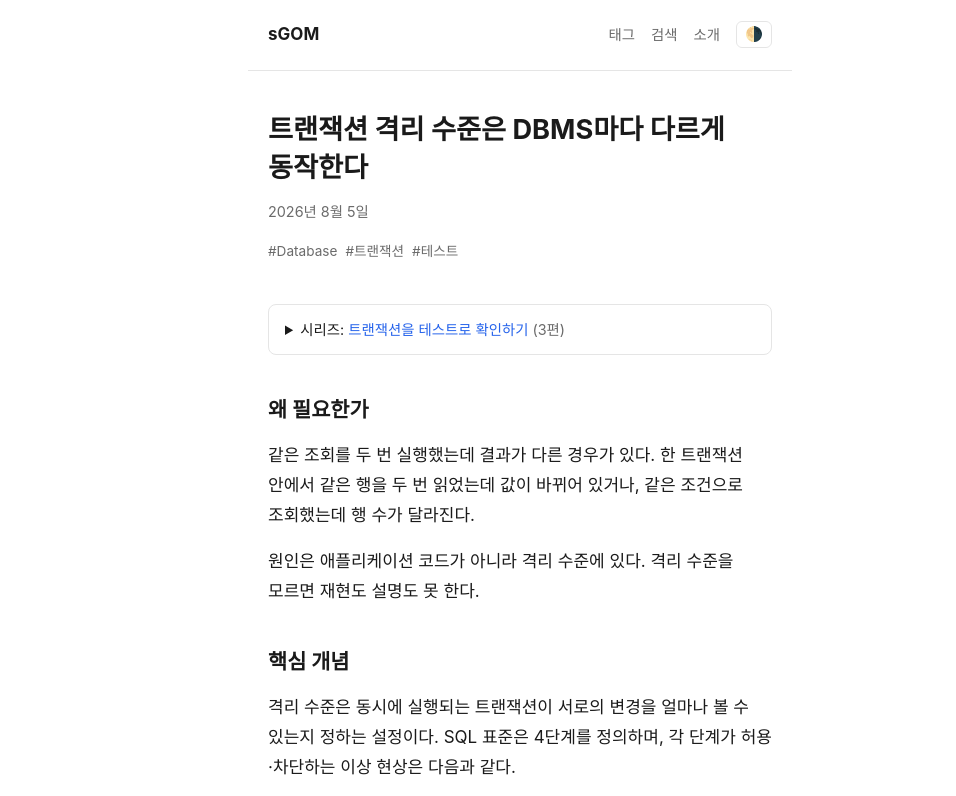
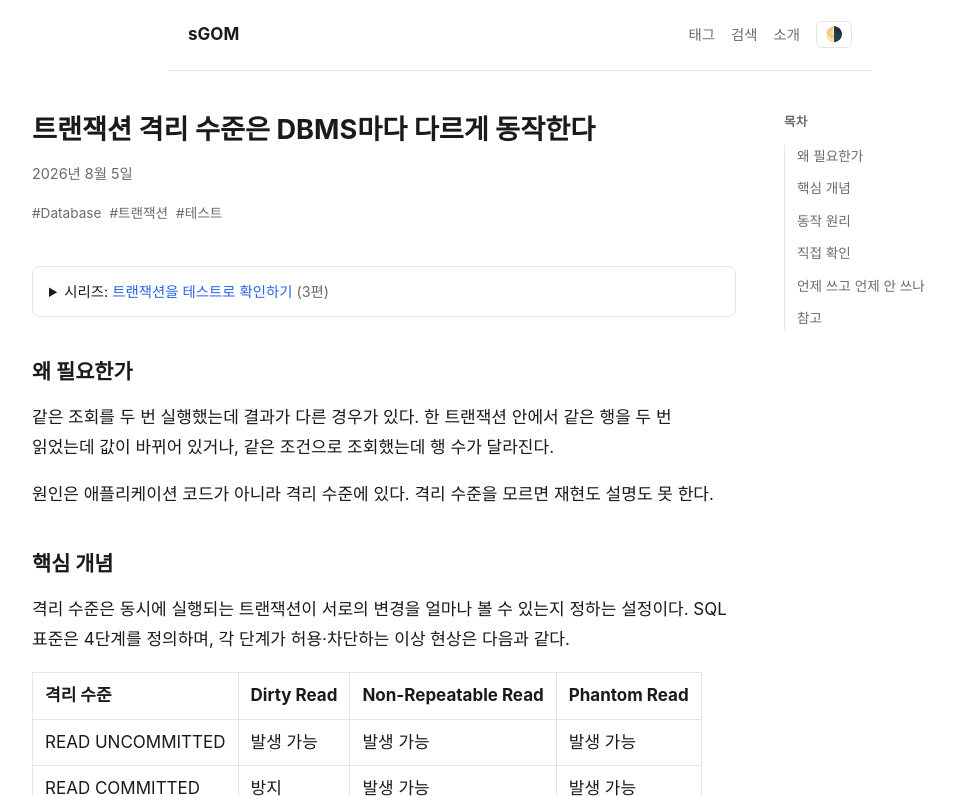
Before and after one commit to sGOM/sGom.github.io, an Astro site: page /posts/transaction-isolation-levels in a window 1280 px wide. Shown: the top 796 px of the page, without its empty margins (120-1076 px from the left). Built offline with nearby package versions, Linux system fonts and the light colour scheme; Astro itself is replaced by a stand-in of ours.

Commit message:
feat: 본문 폭 확대 및 우측 sticky 목차 추가
PC 화면에서 본문 폭이 좁다는 피드백을 반영해 --content-width를
34rem에서 44rem으로 넓혔다. 목록 페이지도 같은 변수를 쓰므로
함께 넓어진다.

글 본문 페이지에는 새 TableOfContents 컴포넌트로 우측 sticky
목차를 추가했다. depth 2를 기본으로 depth 3은 들여쓰기하고,
네이티브 앵커(#slug)로 이동한다. 1024px 미만에서는 숨긴다.
Pagefind 인덱싱 범위(article[data-pagefind-body]) 바깥에 두고
data-pagefind-ignore도 함께 붙여 검색 결과에 섞이지 않게 했다.

Co-Authored-By: Claude Opus 5 <noreply@anthropic.com>

```diff
--- /dev/null
+++ b/src/components/TableOfContents.astro
@@ -0,0 +1,79 @@
+---
+interface Heading {
+  depth: number;
+  slug: string;
+  text: string;
+}
+
+interface Props {
+  headings: Heading[];
+}
+
+const { headings } = Astro.props;
+---
+
+{headings.length > 0 && (
+  <aside class="post-toc" data-pagefind-ignore aria-label="목차">
+    <p class="post-toc-title">목차</p>
+    <ul>
+      {headings.map((h) => (
+        <li class:list={['post-toc-item', h.depth >= 3 && 'post-toc-item--sub']}>
+          <a href={`#${h.slug}`}>{h.text}</a>
+        </li>
+      ))}
+    </ul>
+  </aside>
+)}
+
+<style>
+  .post-toc {
+    position: sticky;
+    top: 5.5rem;
+    align-self: start;
+    max-height: calc(100vh - 7rem);
+    overflow-y: auto;
+    font-size: 0.85rem;
+  }
+
+  .post-toc-title {
+    margin: 0 0 0.75rem;
+    font-size: 0.78rem;
+    font-weight: 700;
+    letter-spacing: 0.03em;
+    color: var(--fg-muted);
+  }
+
+  ul {
+    display: flex;
+    flex-direction: column;
+    gap: 0.55rem;
+    margin: 0;
+    padding: 0;
+    list-style: none;
+    border-left: 1px solid var(--border);
+  }
+
+  .post-toc-item {
+    padding-left: 0.75rem;
+  }
+
+  .post-toc-item--sub {
+    padding-left: 1.75rem;
+  }
+
+  .post-toc-item a {
+    color: var(--fg-muted);
+    line-height: 1.4;
+  }
+
+  .post-toc-item a:hover {
+    color: var(--fg);
+    text-decoration: underline;
+  }
+
+  @media (max-width: 1023px) {
+    .post-toc {
+      display: none;
+    }
+  }
+</style>
--- a/src/layouts/BaseLayout.astro
+++ b/src/layouts/BaseLayout.astro
@@ -5,9 +5,10 @@ import '../styles/global.css';
 interface Props {
   title: string;
   description: string;
+  wide?: boolean;
 }
 
-const { title, description } = Astro.props;
+const { title, description, wide = false } = Astro.props;
 const canonical = new URL(Astro.url.pathname, Astro.site);
 ---
 
@@ -45,7 +46,7 @@ const canonical = new URL(Astro.url.pathname, Astro.site);
       </nav>
     </header>
 
-    <main class="container">
+    <main class:list={['container', wide && 'container--wide']}>
       <slot />
     </main>
 
--- a/src/layouts/PostLayout.astro
+++ b/src/layouts/PostLayout.astro
@@ -1,20 +1,32 @@
 ---
 import type { CollectionEntry } from 'astro:content';
 import BaseLayout from './BaseLayout.astro';
+import TableOfContents from '../components/TableOfContents.astro';
+
+interface Heading {
+  depth: number;
+  slug: string;
+  text: string;
+}
 
 interface Props {
   post: CollectionEntry<'posts'>;
+  headings?: Heading[];
 }
 
-const { post } = Astro.props;
+const { post, headings = [] } = Astro.props;
 const { title, description, pubDate, updatedDate, tags } = post.data;
 
 const fmt = (d: Date) =>
   d.toLocaleDateString('ko-KR', { year: 'numeric', month: 'long', day: 'numeric' });
+
+// 본문 섹션 헤딩은 ##(depth 2)이 기본이고 ###(depth 3)까지만 목차에 싣는다
+const tocHeadings = headings.filter((h) => h.depth === 2 || h.depth === 3);
 ---
 
-<BaseLayout title={`${title} | sGOM`} description={description}>
-  <article data-pagefind-body>
+<BaseLayout title={`${title} | sGOM`} description={description} wide>
+  <div class:list={['post-layout', tocHeadings.length === 0 && 'post-layout--no-toc']}>
+    <article data-pagefind-body class="post-content">
       <h1>{title}</h1>
       <p class="meta">
         <time datetime={pubDate.toISOString()}>{fmt(pubDate)}</time>
@@ -30,9 +42,30 @@ const fmt = (d: Date) =>
       <slot />
       <slot name="series-bottom" />
     </article>
+    <TableOfContents headings={tocHeadings} />
+  </div>
 </BaseLayout>
 
 <style>
+  .post-layout {
+    display: grid;
+    grid-template-columns: minmax(0, var(--content-width)) var(--toc-width);
+    justify-content: center;
+    gap: 3rem;
+    align-items: start;
+  }
+  .post-content {
+    min-width: 0;
+  }
+  .post-layout--no-toc {
+    grid-template-columns: minmax(0, var(--content-width));
+  }
+  @media (max-width: 1023px) {
+    .post-layout {
+      grid-template-columns: minmax(0, var(--content-width));
+    }
+  }
+
   h1 {
     margin-top: 0;
   }
--- a/src/pages/posts/[...slug].astro
+++ b/src/pages/posts/[...slug].astro
@@ -14,11 +14,11 @@ export async function getStaticPaths() {
 }
 
 const { post, siblings } = Astro.props;
-const { Content } = await render(post);
+const { Content, headings } = await render(post);
 const series = post.data.series;
 ---
 
-<PostLayout post={post}>
+<PostLayout post={post} headings={headings}>
   {series && (
     <SeriesNav
       slot="series-top"
--- a/src/styles/global.css
+++ b/src/styles/global.css
@@ -5,7 +5,8 @@
   --border: #e5e5e5;
   --accent: #2563eb;
   --code-bg: #f6f8fa;
-  --content-width: 34rem;
+  --content-width: 44rem;
+  --toc-width: 14rem;
 }
 
 :root[data-theme='dark'] {
@@ -39,6 +40,12 @@ body {
   padding: 0 1.25rem;
 }
 
+/* 글 본문 페이지: 본문 + 우측 목차 묶음이 들어갈 폭. .container 자체의 좌우 padding(2.5rem)만큼
+   더 넓혀야 본문이 --content-width 그대로 렌더링된다 */
+.container--wide {
+  max-width: calc(var(--content-width) + var(--toc-width) + 3rem + 2.5rem);
+}
+
 a {
   color: var(--accent);
   text-decoration: none;
@@ -54,6 +61,11 @@ h1, h2, h3 {
 h1 { font-size: 1.7rem; }
 h2 { font-size: 1.3rem; }
 h3 { font-size: 1.1rem; }
+
+/* 목차 앵커 이동 시 헤딩이 화면 최상단에 바짝 붙어 헤더와 겹쳐 보이지 않도록 여유를 둔다 */
+h2, h3 {
+  scroll-margin-top: 5.5rem;
+}
 
 blockquote {
   margin: 1.5rem 0;
```
Lines whose indentation alone changed are shown as unchanged.
